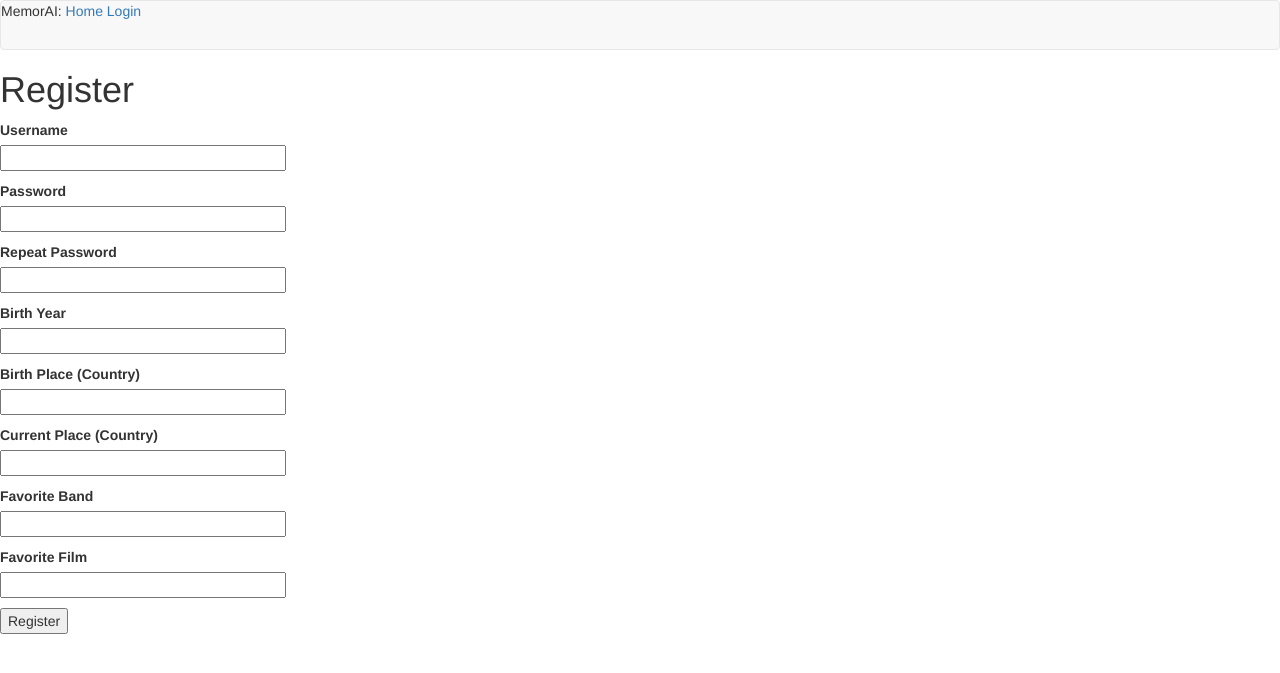
After one commit to nilsimda/memorAI, a Flask app: page /register in a window 1280 px wide. The commit adds this page. Shown: the top 673 px of the page. Run offline with Flask 2, Linux system fonts and the light colour scheme; some libraries are stand-ins or nearby versions.

Commit message:
registration, display login only if not logged in, some css-bootstrap styling

```diff
--- a/frontend/app/__init__.py
+++ b/frontend/app/__init__.py
@@ -3,6 +3,7 @@ from config import Config
 from flask_sqlalchemy import SQLAlchemy
 from flask_migrate import Migrate
 from flask_login import LoginManager
+from flask_bootstrap import Bootstrap
 import os
 
 app = Flask(__name__)
@@ -11,5 +12,6 @@ db = SQLAlchemy(app)
 migrate = Migrate(app, db)
 login = LoginManager(app)
 login.login_view = 'login'
+bootstrap = Bootstrap(app)
 
 from app import routes, models
--- a/frontend/app/forms.py
+++ b/frontend/app/forms.py
@@ -7,3 +7,14 @@ class LoginForm(FlaskForm):
     password = PasswordField('Password', validators=[DataRequired()])
     remember_me = BooleanField('Remember Me')
     submit = SubmitField('Sign In')
+
+class RegisterForm(FlaskForm):
+    username = StringField('Username', validators=[DataRequired()])
+    password = PasswordField('Password', validators=[DataRequired()])
+    password2 = PasswordField('Repeat Password', validators=[DataRequired()])
+    birth_year = StringField('Birth Year', validators=[DataRequired()])
+    birth_place = StringField('Birth Place (Country)', validators=[DataRequired()])
+    current_place = StringField('Current Place (Country)', validators=[DataRequired()])
+    favorite_film = StringField('Favorite Film', validators=[DataRequired()])
+    favorite_band = StringField('Favorite Band', validators=[DataRequired()])
+    submit = SubmitField('Register')
--- a/frontend/app/models.py
+++ b/frontend/app/models.py
@@ -25,7 +25,7 @@ class User(UserMixin, db.Model):
 class Feedback(db.Model):
     id = db.Column(db.Integer, primary_key=True)
     feedback = db.Column(db.String(140))
-    semantic = db.Column(db.Integer)
+    semantic = db.Column(db.String(20))
     info = db.Column(db.String(140))
     user_id = db.Column(db.Integer, db.ForeignKey('user.id'))
 
--- a/frontend/app/routes.py
+++ b/frontend/app/routes.py
@@ -1,10 +1,12 @@
 from flask import render_template, flash, redirect, url_for, request
 from flask_login.utils import login_required
-from app import app
-from app.forms import LoginForm
+from app import app, db
+from app.forms import LoginForm, RegisterForm
 from flask_login import current_user, login_user, logout_user
-from app.models import User
+from app.models import Feedback, User
 from werkzeug.urls import url_parse
+from transformers import pipeline
+import os
 
 @app.route('/')
 @app.route('/index')
@@ -35,6 +37,43 @@ def logout():
     return redirect(url_for('index'))
 
 @login_required
-@app.route('/feedback')
+@app.route('/feedback', methods=['GET', 'POST'])
 def feedback():
-    return render_template('feedback.html', title='Feedback')
+    if request.method == 'POST':
+        f = request.files['audio_data']
+        with open('audio.wav', 'wb') as audio:
+            f.save(audio)
+        text = speech2text('audio.wav')
+        feedback = Feedback(feedback=text, user_id=current_user.id)
+        db.session.add(feedback)
+        db.session.commit()
+        os.remove('audio.wav')
+        return render_template('feedback.html', request="POST", text=text)
+    return render_template('feedback.html', title='Feedback', text="")
+
+@app.route('/register', methods=['GET', 'POST'])
+def register():
+    if current_user.is_authenticated:
+        return redirect(url_for('index'))
+    form = RegisterForm()
+    if form.validate_on_submit():
+        user = User(username=form.username.data,
+                birth_year=form.birth_year.data,
+                birth_place=form.birth_place.data,
+                current_place=form.current_place.data,
+                favorite_band=form.favorite_band.data,
+                favorite_film=form.favorite_film.data)
+        user.set_password(form.password.data)
+        db.session.add(user)
+        db.session.commit()
+        flash('Congratulations, you are now a registered user!')
+        return redirect(url_for('login'))
+    return render_template('register.html', title='Register', form=form)
+
+def speech2text(audio_file):
+        asr = pipeline(
+            task="automatic-speech-recognition",
+            model= "facebook/wav2vec2-base-960h",
+            tokenizer= "facebook/wav2vec2-base-960h",
+        )
+        return asr(audio_file)["text"]
--- a/frontend/app/templates/base.html
+++ b/frontend/app/templates/base.html
@@ -1,28 +1,37 @@
-<!doctype html>
-<html>
-    <head>
+{% extends 'bootstrap/base.html' %}
+
+{% block title %}
         {%if title%}
-        <title>{{title}} - MemorAI</title>
+        {{title}} - MemorAI
         {%else%}
-            <title>MemorAI</title>
+            Welcome to MemorAI
         {%endif%}
-    </head>
-    <body>
+{% endblock %}
+
+{% block navbar %}
+    <nav class="navbar navbar-default">
         <div> MemorAI:
             <a href="{{ url_for('index') }}">Home</a>
+            {% if current_user.is_anonymous %}
             <a href="{{ url_for('login') }}">Login</a>
+            {% else %}
             <a href="{{ url_for('logout') }}">Logout</a>
+            {% endif %}
         </div>
-        <hr>
+    </nav>
+{% endblock %}
+
+{% block content %}
+    <div class="container">
         {% with messages = get_flashed_messages() %}
         {% if messages %}
-        <ul>
             {% for message in messages %}
-            <li>{{ message }}</li>
+            <div class="alert alert-info" role="alert">{{ message }}</div>
             {% endfor %}
-        </ul>
         {% endif %}
         {% endwith %}
-        {% block content %}{% endblock %}
-    </body>
-</html>
+
+        {# application content needs to be provided in the app_content block #}
+        {% block app_content %}{% endblock %}
+    </div>
+{% endblock %}
--- a/frontend/app/templates/feedback.html
+++ b/frontend/app/templates/feedback.html
@@ -1,5 +1,7 @@
 {% extends "base.html" %}
 
 {% block content %}
-    <h1> Feedback </h1>
+    <h1> Record your thoughts </h1>
+    <input type="file" accept="audio/*" capture />
+    <p> {{ text }} </p>
 {% endblock %}
--- a/frontend/app/templates/index.html
+++ b/frontend/app/templates/index.html
@@ -3,6 +3,6 @@
 {% block content %}
     <h1> Hi, {{current_user.username}}! </h1>
     <button>
-        <a href="{{ url_for('feedback') }}">Give Feedback on the last Memory you saw!</a>
+        <a href="{{ url_for('feedback') }}">Record Something!</a>
     </button>
 {% endblock %}
--- a/frontend/app/templates/login.html
+++ b/frontend/app/templates/login.html
@@ -20,4 +20,5 @@
         <p>{{ form.remember_me() }} {{ form.remember_me.label }}</p>
         <p>{{ form.submit() }}</p>
     </form>
+    <p>New User? <a href="{{ url_for('register') }}">Click to Register!</a></p>
 {% endblock %}
--- /dev/null
+++ b/frontend/app/templates/register.html
@@ -0,0 +1,65 @@
+{% extends "base.html" %}
+
+{% block content %}
+    <h1>Register</h1>
+    <form action="" method="post">
+        {{ form.hidden_tag() }}
+        <p>
+            {{ form.username.label }}<br>
+            {{ form.username(size=32) }}<br>
+            {% for error in form.username.errors %}
+            <span style="color: red;">[{{ error }}]</span>
+            {% endfor %}
+        </p>
+        <p>
+            {{ form.password.label }}<br>
+            {{ form.password(size=32) }}<br>
+            {% for error in form.password.errors %}
+            <span style="color: red;">[{{ error }}]</span>
+            {% endfor %}
+        </p>
+        <p>
+            {{ form.password2.label }}<br>
+            {{ form.password2(size=32) }}<br>
+            {% for error in form.password2.errors %}
+            <span style="color: red;">[{{ error }}]</span>
+            {% endfor %}
+        </p>
+        <p>
+            {{ form.birth_year.label }}<br>
+            {{ form.birth_year(size=32) }}<br>
+            {% for error in form.birth_year.errors %}
+            <span style="color: red;">[{{ error }}]</span>
+            {% endfor %}
+        </p>
+        <p>
+            {{ form.birth_place.label }}<br>
+            {{ form.birth_place(size=32) }}<br>
+            {% for error in form.birth_place.errors %}
+            <span style="color: red;">[{{ error }}]</span>
+            {% endfor %}
+        </p>
+        <p>
+            {{ form.current_place.label }}<br>
+            {{ form.current_place(size=32) }}<br>
+            {% for error in form.current_place.errors %}
+            <span style="color: red;">[{{ error }}]</span>
+            {% endfor %}
+        </p>
+        <p>
+            {{ form.favorite_band.label }}<br>
+            {{ form.favorite_band(size=32) }}<br>
+            {% for error in form.favorite_band.errors %}
+            <span style="color: red;">[{{ error }}]</span>
+            {% endfor %}
+        </p>
+        <p>
+            {{ form.favorite_film.label }}<br>
+            {{ form.favorite_film(size=32) }}<br>
+            {% for error in form.favorite_film.errors %}
+            <span style="color: red;">[{{ error }}]</span>
+            {% endfor %}
+        </p>
+        <p>{{ form.submit() }}</p>
+    </form>
+{% endblock %}
```
Also changed, not shown: frontend/memorAI.db.
